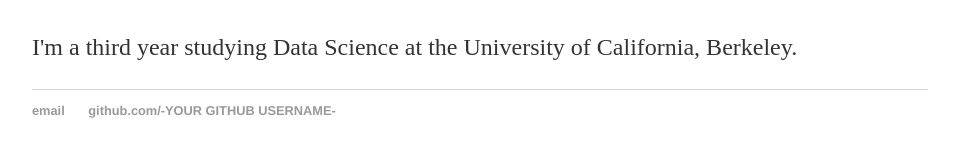
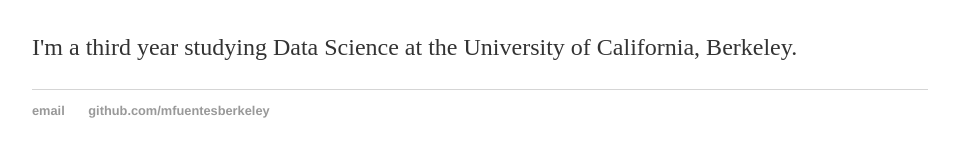
Before and after one commit to mfuentesberkeley/mfuentesberkeley.github.io, a Jekyll site: the page built from index.html, in a window 1280 px wide. Shown: the part 166-323 px from the top of the page, without its empty margins (160-1119 px from the left). Built offline with Jekyll 4.4.1, drawn with Linux system fonts in a browser that asks for light colours.

Commit message:
Update default.html

```diff
--- a/_layouts/default.html
+++ b/_layouts/default.html
@@ -20,8 +20,8 @@
 			</div><!-- /.container -->
 			<footer>
 	    		<ul>
-	        		<li><a href="mailto:-YOUR EMAIL-">email</a></li>
-	        		<li><a href="-YOUR GITHUB LINK-">github.com/-YOUR GITHUB USERNAME-</a></li>
+	        		<li><a href="mailto:mfuentes@berkeley.edu">email</a></li>
+	        		<li><a href="-YOUR GITHUB LINK-">github.com/mfuentesberkeley</a></li>
 				</ul>
 			</footer>
 		</body>
```
